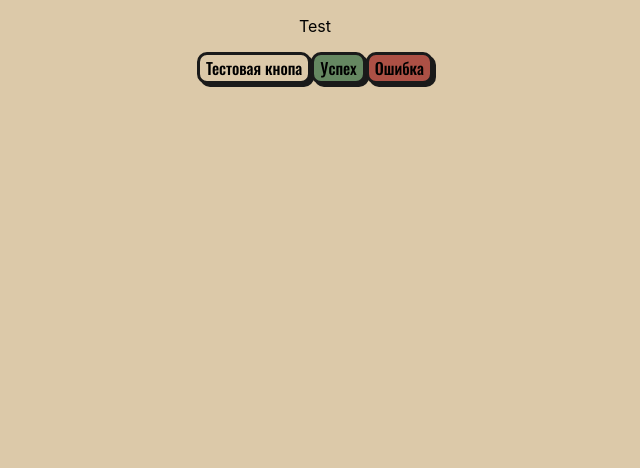
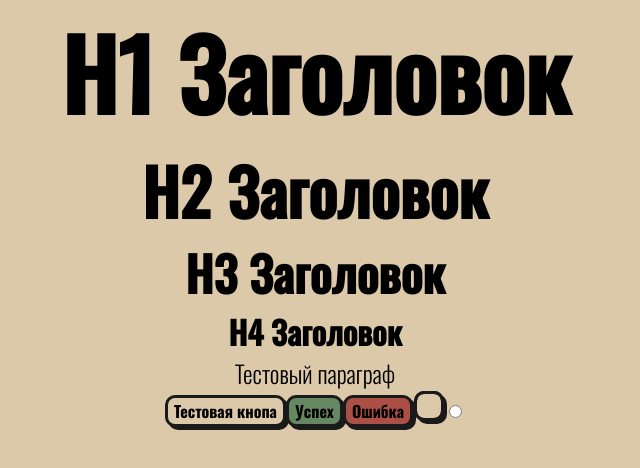
Before and after one commit to PaperKreker/Fullstack-vote, a React (Create React App) app in the folder src/frontend/: page / in a window 1280 px wide. Shown: the top 468 px of the page, without its empty margins (325-965 px from the left). Built offline with nearby package versions, Linux system fonts and the light colour scheme.

Commit message:
Added checkbox style

```diff
--- a/src/frontend/src/App.css
+++ b/src/frontend/src/App.css
@@ -1,3 +1,6 @@
+@import "styles/Button.css";
+@import "styles/Checkbox.css";
+
 @font-face {
   font-family: 'Oswald-Regular';
   src: url('../assets/fonts/Oswald/Oswald-Regular.ttf') format('truetype');
@@ -5,6 +8,14 @@
 @font-face {
   font-family: 'Oswald-Medium';
   src: url('../assets/fonts/Oswald/Oswald-Medium.ttf') format('truetype');
+}
+@font-face {
+  font-family: 'Oswald-Bold';
+  src: url('../assets/fonts/Oswald/Oswald-Bold.ttf') format('truetype');
+}
+@font-face {
+  font-family: 'Oswald-Light';
+  src: url('../assets/fonts/Oswald/Oswald-Light.ttf') format('truetype');
 }
 
 :root {
@@ -14,47 +25,45 @@
   --error: #AC5045;
   --success: #658761;
 
-  --main-font: 'Oswald-Medium';
+  --main-font: 'Oswald-Bold';
   --thin-font: 'Oswald-Regular';
+  --medium-font: 'Oswald-Medium';
+  --light-font: 'Oswald-Light';
+
+  --border-width: 3px;
 }
 
 .App {
   text-align: center;
+  font-family: var(--main-font), sans-serif;
+}
+
+h1 {
+  font-family: var(--medium-font), sans-serif;
+  font-size: 96px;
+  margin: 0;
+}
+h2 {
+  font-family: var(--medium-font), sans-serif;
+  font-size: 64px;
+  margin: 0;
+}
+h3 {
+  font-family: var(--medium-font), sans-serif;
+  font-size: 48px;
+  margin: 0;
+}
+h4 {
+  font-family: var(--medium-font), sans-serif;
+  font-size: 32px;
+  margin: 0;
+}
+p {
+  font-family: var(--light-font), sans-serif;
+  font-size: 24px;
+  margin: 0;
 }
 
 body {
   background-color: var(--bright);
 }
-
-button {
-  font-family: var(--main-font), sans-serif;
-  font-size: 16px;
-
-  background-color: var(--bright);
-
-  border-color: var(--dark);
-  border-style: solid;
-  border-width: 3px;
-  border-radius: 10px;
-
-  box-shadow: 3px 3px 0px var(--dark);
-
-  transition:
-          box-shadow 0.075s ease-in-out,
-          transform 0.075s ease-in-out;
-}
-button:hover {
-  transform: translate(-1px, -1px);
-  box-shadow: 4px 4px var(--dark);
-}
-button:active  {
-  transform: translate(1px, 1px);
-  box-shadow: 2px 2px var(--dark);
-}
-
-button.success {
-  background-color: var(--success);
-}
-button.error {
-  background-color: var(--error);
-}
--- a/src/frontend/src/App.tsx
+++ b/src/frontend/src/App.tsx
@@ -1,6 +1,7 @@
 import React from 'react';
 import './App.css';
 import { MainPage } from './pages/MainPage';
+import {Components} from "./pages/Components";
 
 function App() {
   return (
@@ -8,7 +9,7 @@ function App() {
       <header className="App-header">
       </header>
       <main className="App-main">
-        <MainPage></MainPage>
+        <Components></Components>
       </main>
     </div>
   );
--- /dev/null
+++ b/src/frontend/src/pages/Components.tsx
@@ -0,0 +1,16 @@
+export function Components() {
+    return (
+        <div className="App">
+            <h1>H1 Заголовок</h1>
+            <h2>H2 Заголовок</h2>
+            <h3>H3 Заголовок</h3>
+            <h4>H4 Заголовок</h4>
+            <p>Тестовый параграф</p>
+            <button>Тестовая кнопа</button>
+            <button className={"success"}>Успех</button>
+            <button className={"error"}>Ошибка</button>
+            <input type="checkbox"/>
+            <input type="radio"/>
+        </div>
+    )
+}
--- /dev/null
+++ b/src/frontend/src/styles/Button.css
@@ -0,0 +1,32 @@
+button {
+    font-family: var(--main-font), sans-serif;
+    font-size: 16px;
+
+    background-color: var(--bright);
+
+    border-color: var(--dark);
+    border-style: solid;
+    border-width: var(--border-width);
+    border-radius: 10px;
+
+    box-shadow: 3px 3px 0px var(--dark);
+
+    transition:
+            box-shadow 0.075s ease-in-out,
+            transform 0.075s ease-in-out;
+}
+button:hover {
+    transform: translate(-1px, -1px);
+    box-shadow: 4px 4px var(--dark);
+}
+button:active  {
+    transform: translate(1px, 1px);
+    box-shadow: 2px 2px var(--dark);
+}
+
+button.success {
+    background-color: var(--success);
+}
+button.error {
+    background-color: var(--error);
+}
--- /dev/null
+++ b/src/frontend/src/styles/Checkbox.css
@@ -0,0 +1,76 @@
+input[type="checkbox"] {
+    width: 24px;
+    height: 24px;
+}
+input[type="checkbox"]:before {
+    position: relative;
+    display: block;
+
+    top: calc(-1 * var(--border-width));
+    left: calc(-1 * var(--border-width));
+
+    width: 100%;
+    height: 100%;
+
+    border-color: var(--dark);
+    border-style: solid;
+    border-width: var(--border-width);
+    border-radius: 10px;
+
+    content: "";
+
+    background: var(--bright);
+
+    box-shadow: 3px 3px var(--dark);
+
+    transition:
+            box-shadow 0.075s ease-in-out,
+            transform 0.075s ease-in-out;
+}
+
+input[type="checkbox"]:after {
+    position: relative;
+    display: block;
+
+    top: calc((-100% - 3 * var(--border-width)));
+    left: calc(-1 * var(--border-width));
+
+    border-color: var(--dark);
+    border-style: solid;
+    border-radius: 10px;
+    border-width: var(--border-width);
+
+    content: "";
+
+    width: 100%;
+    height: 100%;
+
+    background-position: center;
+    background-size: cover;
+
+    transition:
+            transform 0.075s ease-in-out;
+}
+
+input[type="checkbox"]:checked:after {
+    background-image: url("../../assets/images/tick.svg");
+    background-color: var(--dark);
+}
+
+input[type="checkbox"]:not(:disabled):hover:before {
+    transform: translate(-1px, -1px);
+    box-shadow: 4px 4px var(--dark);
+}
+
+input[type="checkbox"]:not(:disabled):active:before {
+    transform: translate(1px, 1px);
+    box-shadow: 2px 2px var(--dark);
+}
+
+input[type="checkbox"]:not(:disabled):hover:after {
+    transform: translate(-1px, -1px);
+}
+
+input[type="checkbox"]:not(:disabled):active:after {
+    transform: translate(1px, 1px);
+}
```
Also changed, not shown: src/frontend/assets/images/tick.svg (added).
